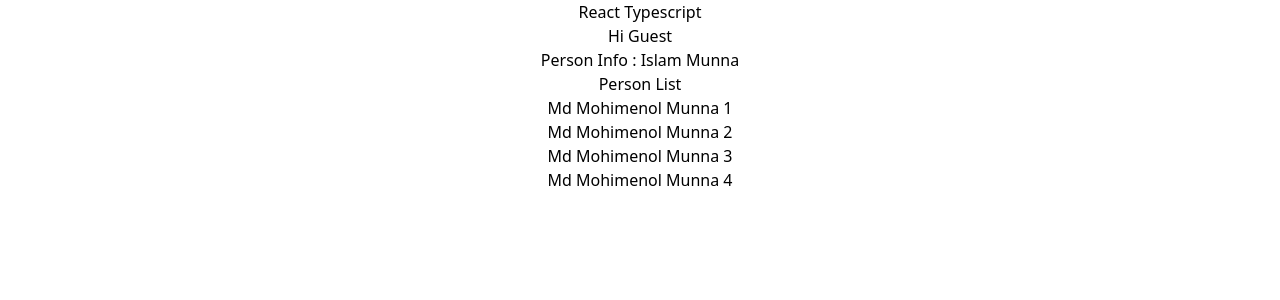
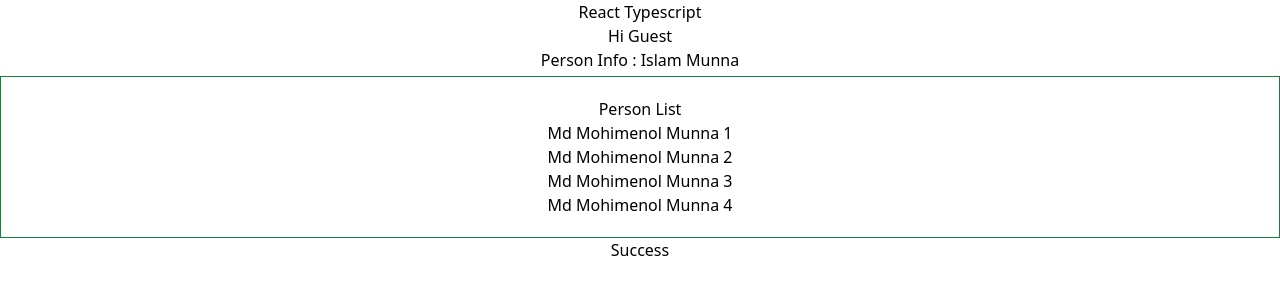
Before and after one commit to Mohimenol-Islam-Munna/REACT_TYPESCRIPT, a React (Create React App) app: page / in a window 1280 px wide. Shown: the top 300 px of the page. Built offline with nearby package versions, Linux system fonts and the light colour scheme.

Commit message:
union props value

```diff
--- a/src/App.tsx
+++ b/src/App.tsx
@@ -5,6 +5,7 @@
 import Greet from "./components/Greet";
 import Person from "./components/Person";
 import PersonList from "./components/PersonList";
+import Status from "./components/Status";
 
 function App() {
   const names = [
@@ -32,6 +33,7 @@
       <Greet name="Mohimenol Munna" count={18} isAdmin={false} />
       <Person name={{ firstName: "Islam", lastName: "Munna" }} />
       <PersonList names={names} />
+      <Status status="success" />
     </div>
   );
 }
--- a/src/components/PersonList.tsx
+++ b/src/components/PersonList.tsx
@@ -8,7 +8,7 @@
 
 function PersonList(props: PersonListProps) {
   return (
-    <div>
+    <div className="border border-green-700 p-5 mt-1">
       <h2>Person List</h2>
       {props.names.map((name) => (
         <div>
--- /dev/null
+++ b/src/components/Status.tsx
@@ -0,0 +1,22 @@
+import React from "react";
+type StatusProps = {
+  status: "loading" | "error" | "success";
+};
+
+function Status(props: StatusProps) {
+  let message;
+  if (props.status === "loading") {
+    message = "Loading ...";
+  } else if (props.status === "error") {
+    message = "Error";
+  } else {
+    message = "Success";
+  }
+  return (
+    <div>
+      <h2>{message}</h2>
+    </div>
+  );
+}
+
+export default Status;
```
